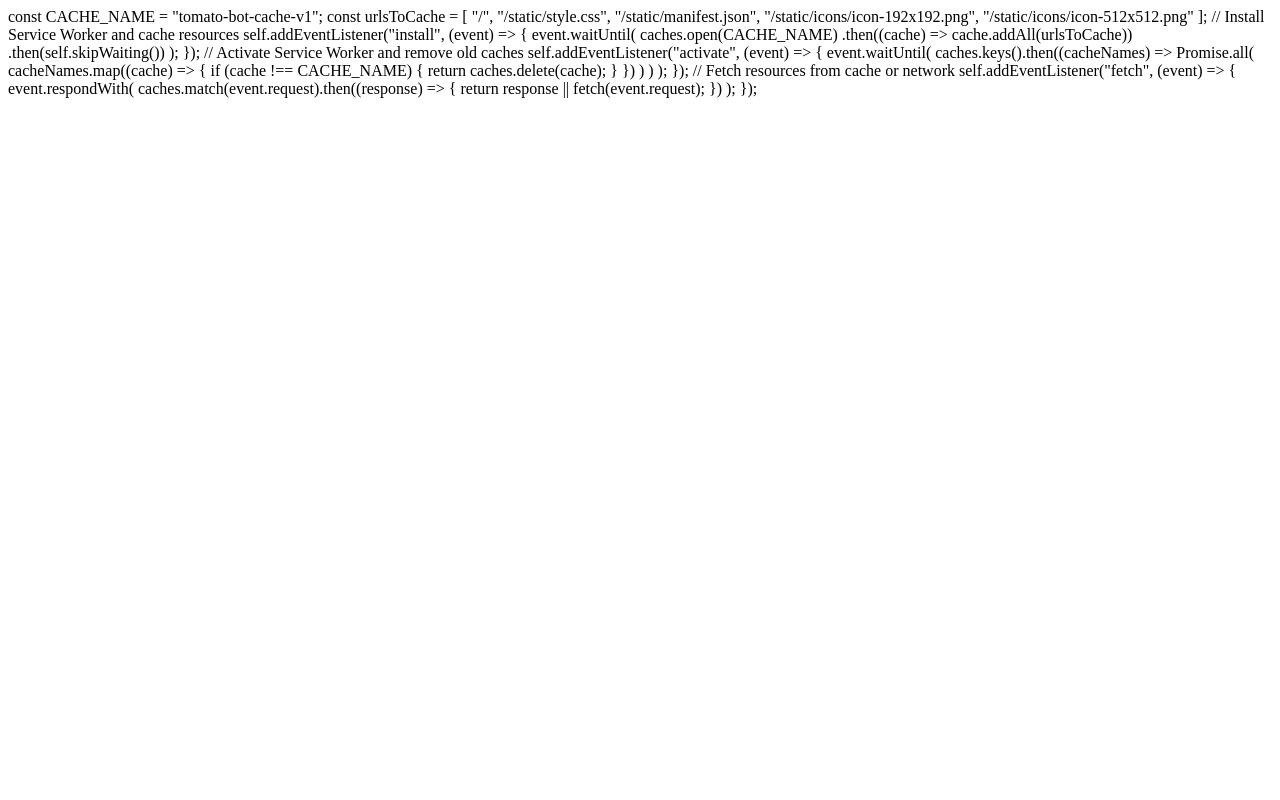
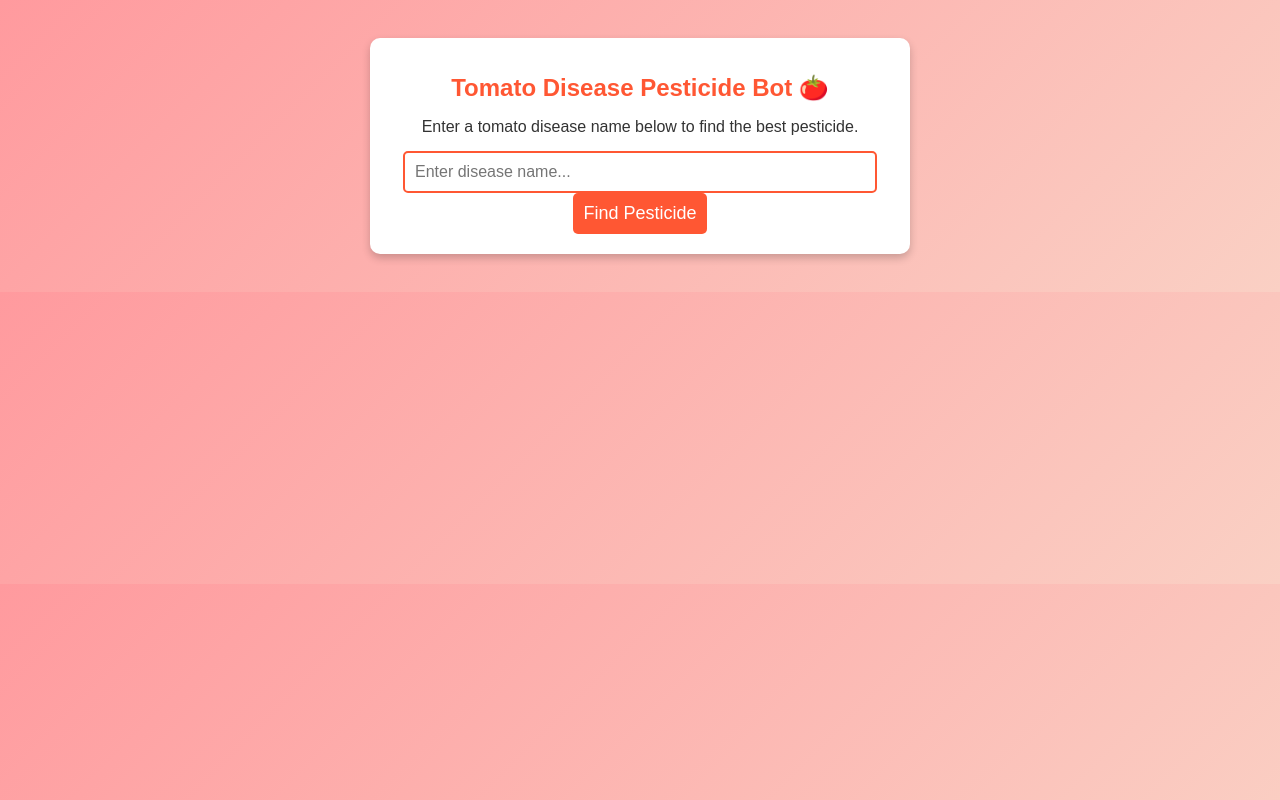
Before and after one commit to sukumar1111/chatbot_1, a Flask app: page / in a window 1280 px wide. Run offline with Flask 3, Linux system fonts and the light colour scheme.

Commit message:
Update index.html

```diff
--- a/templates/index.html
+++ b/templates/index.html
@@ -1,41 +1,70 @@
-const CACHE_NAME = "tomato-bot-cache-v1";
-const urlsToCache = [
-    "/",
-    "/static/style.css",
-    "/static/manifest.json",
-    "/static/icons/icon-192x192.png",
-    "/static/icons/icon-512x512.png"
-];
+<!DOCTYPE html>
+<html lang="en">
+<head>
+    <meta charset="UTF-8">
+    <meta name="viewport" content="width=device-width, initial-scale=1.0">
+    <title>Tomato Disease Pesticide Bot</title>
 
-// Install Service Worker and cache resources
-self.addEventListener("install", (event) => {
-    event.waitUntil(
-        caches.open(CACHE_NAME)
-            .then((cache) => cache.addAll(urlsToCache))
-            .then(self.skipWaiting())
-    );
-});
+    <!-- Manifest for PWA -->
+    <link rel="manifest" href="../static/manifest.json">
 
-// Activate Service Worker and remove old caches
-self.addEventListener("activate", (event) => {
-    event.waitUntil(
-        caches.keys().then((cacheNames) =>
-            Promise.all(
-                cacheNames.map((cache) => {
-                    if (cache !== CACHE_NAME) {
-                        return caches.delete(cache);
-                    }
-                })
-            )
-        )
-    );
-});
+    <!-- Stylesheet -->
+    <link rel="stylesheet" href="../static/style.css">
 
-// Fetch resources from cache or network
-self.addEventListener("fetch", (event) => {
-    event.respondWith(
-        caches.match(event.request).then((response) => {
-            return response || fetch(event.request);
-        })
-    );
-});
+    <!-- PWA Settings -->
+    <meta name="apple-mobile-web-app-capable" content="yes">
+    <meta name="apple-mobile-web-app-status-bar-style" content="black-translucent">
+
+    <!-- Service Worker Registration -->
+    <script>
+        if ("serviceWorker" in navigator) {
+            window.addEventListener("load", () => {
+                navigator.serviceWorker.register("/static/sw.js")
+                    .then((reg) => console.log("Service Worker Registered!", reg.scope))
+                    .catch((err) => console.log("Service Worker Registration Failed!", err));
+            });
+        }
+    </script>
+</head>
+<body>
+    <div class="container">
+        <h1>Tomato Disease Pesticide Bot 🍅</h1>
+        <p>Enter a tomato disease name below to find the best pesticide.</p>
+
+        <!-- Form -->
+        <form method="post">
+            <input type="text" name="disease" placeholder="Enter disease name..." required>
+            <button type="submit">Find Pesticide</button>
+        </form>
+
+        <!-- Response Display -->
+        {% if response %}
+            <div class="response-box">
+                <h2>Recommended Pesticide:</h2>
+                <p>{{ response }}</p>
+            </div>
+        {% endif %}
+
+        <!-- Offline Warning -->
+        <div id="offline-warning" style="display: none; color: red; font-weight: bold;">
+            You are offline! Some features may not work.
+        </div>
+    </div>
+
+    <script>
+        // Detect offline status
+        function updateOnlineStatus() {
+            const warning = document.getElementById("offline-warning");
+            if (!navigator.onLine) {
+                warning.style.display = "block";
+            } else {
+                warning.style.display = "none";
+            }
+        }
+
+        window.addEventListener("load", updateOnlineStatus);
+        window.addEventListener("online", updateOnlineStatus);
+        window.addEventListener("offline", updateOnlineStatus);
+    </script>
+</body>
+</html>
```
